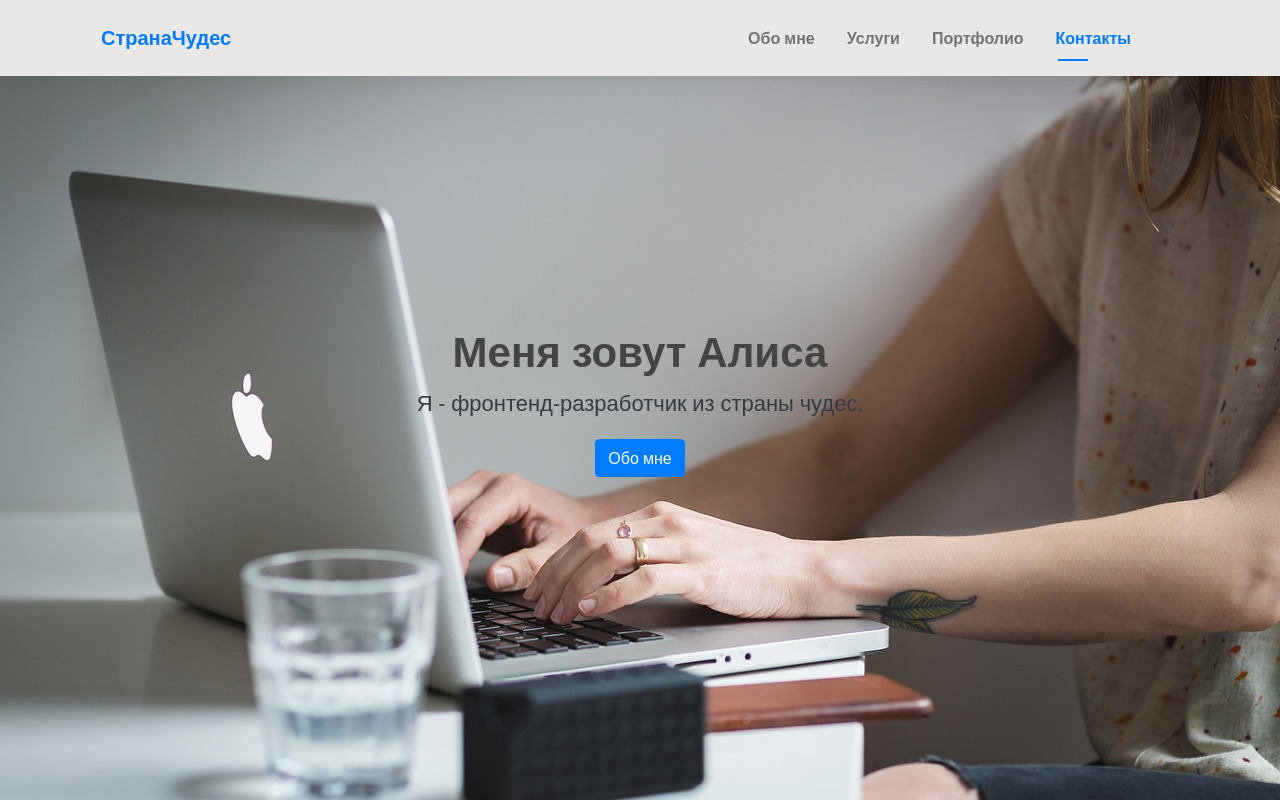
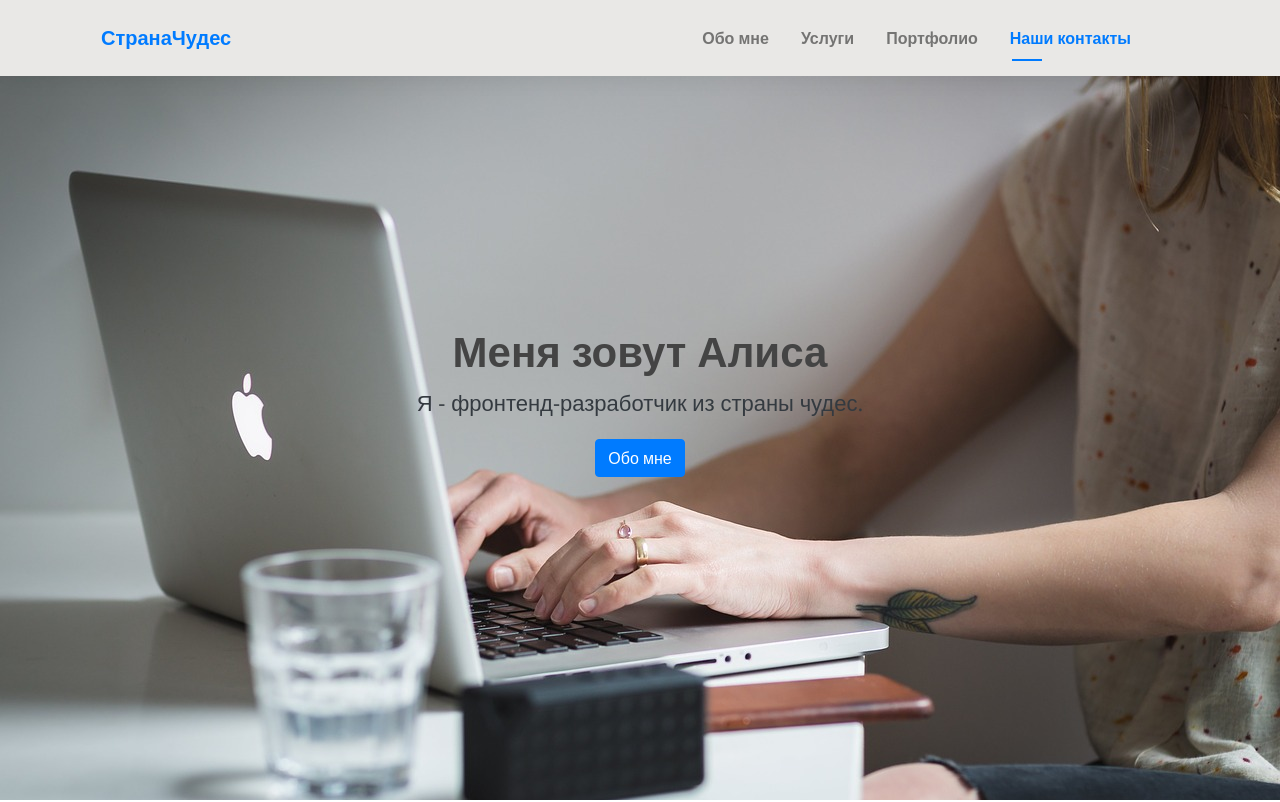
Before and after one commit to diacademy-courses/myportfolio.github.io, a plain HTML site: page index.html in a window 1280 px wide. Shown: the top 802 px of the page. Drawn offline with nearby package versions, Linux system fonts and the light colour scheme.

Commit message:
Update index.html

```diff
--- a/index.html
+++ b/index.html
@@ -32,7 +32,7 @@
              <a class="nav-link " href="#portfolio"> Портфолио </a>
            </li>
            <li class="nav-item">
-             <a class="nav-link " href="#contact"> Контакты </a>
+             <a class="nav-link " href="#contact"> Наши контакты </a>
            </li>
          </ul>
        </div>
```
